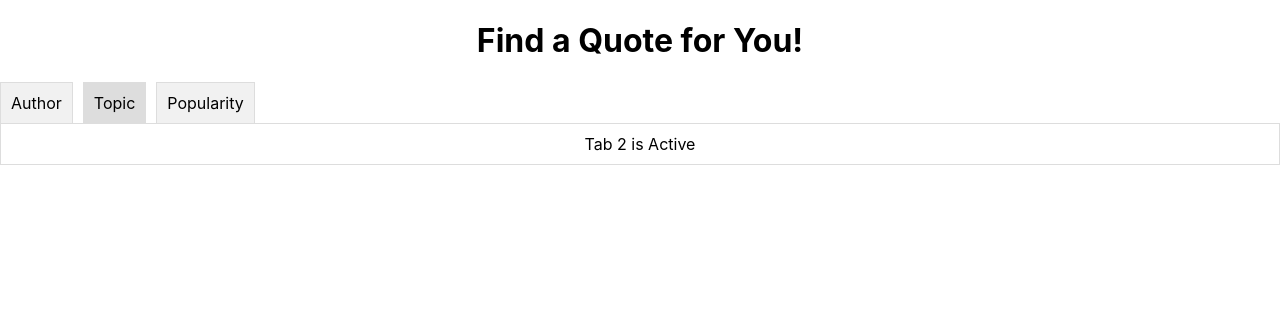
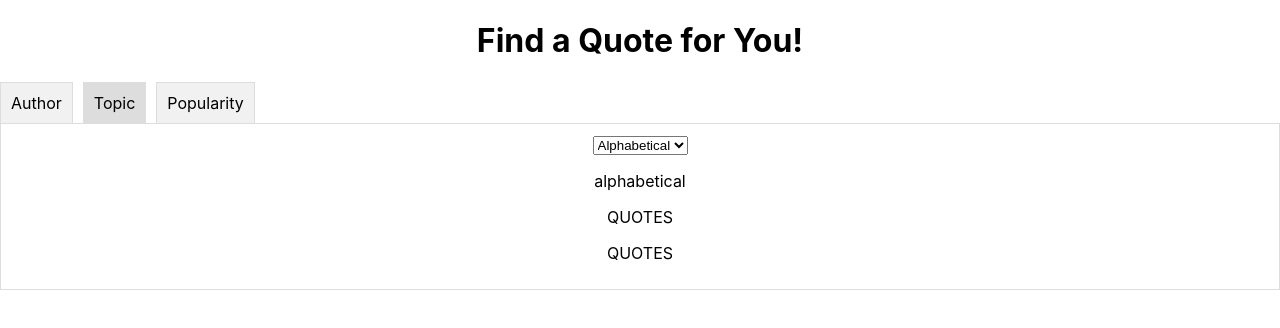
Before and after one commit to chloekprice/card_handling, a React (Create React App) app in the folder card-handling-app/: page / in a window 1280 px wide. Shown: the top 328 px of the page. Built offline with nearby package versions, Linux system fonts and the light colour scheme.

Commit message:
add sorting functionality with template

```diff
--- /dev/null
+++ b/card-handling-app/src/AlphabeticalQuotes.js
@@ -0,0 +1,9 @@
+import React from 'react';
+
+class AlphabeticalQuotes extends React.Component {
+    render() {
+        return <p>QUOTES</p>;
+    }
+}
+
+export default AlphabeticalQuotes;
--- a/card-handling-app/src/Tabs.js
+++ b/card-handling-app/src/Tabs.js
@@ -1,13 +1,40 @@
 import React, { useState } from "react";
 import Tab from "./Tab";
 import "./App.css";
+import AlphabeticalQuotes from './AlphabeticalQuotes.js';
 
 const Tabs = ({ tabs }) => {
     const [activeTab, setActiveTab] = useState(1);
+    const[value, setValue] = useState('alphabetical')
 
     const handleTabClick = (index) => {
         setActiveTab(index);
     };
+
+    const options = [
+
+        { label: 'Alphabetical', value: 'alphabetical' },
+
+        { label: 'By Location', value: 'location' },
+
+        { label: 'By Birthdate', value: 'birthdate' },
+
+      ];
+
+
+    const handleSortClick = (event) => {
+        setValue(event.target.value);
+    };
+
+    function quotes(value) {
+        if (value === 'alphabetical') {
+            return <p>QUOTES</p>;
+        } else if (value === 'location') {
+            return <p>QUOTES</p>;
+        } else {
+            return <p>QUOTES</p>;
+        }
+    }
 
     return (
         <div className="tabs-container">
@@ -24,7 +51,14 @@ const Tabs = ({ tabs }) => {
                 ))}
             </div>
             <div className="tab-content">
-                Tab {activeTab + 1} is Active
+                <select value={value} onChange={handleSortClick}>
+                    {options.map((option) => (
+                        <option value={option.value}>{option.label}</option>
+                    ))}
+                </select>
+                <p>{value}</p>
+                {quotes(value)}
+                <AlphabeticalQuotes />
             </div>
         </div>
     );
```
